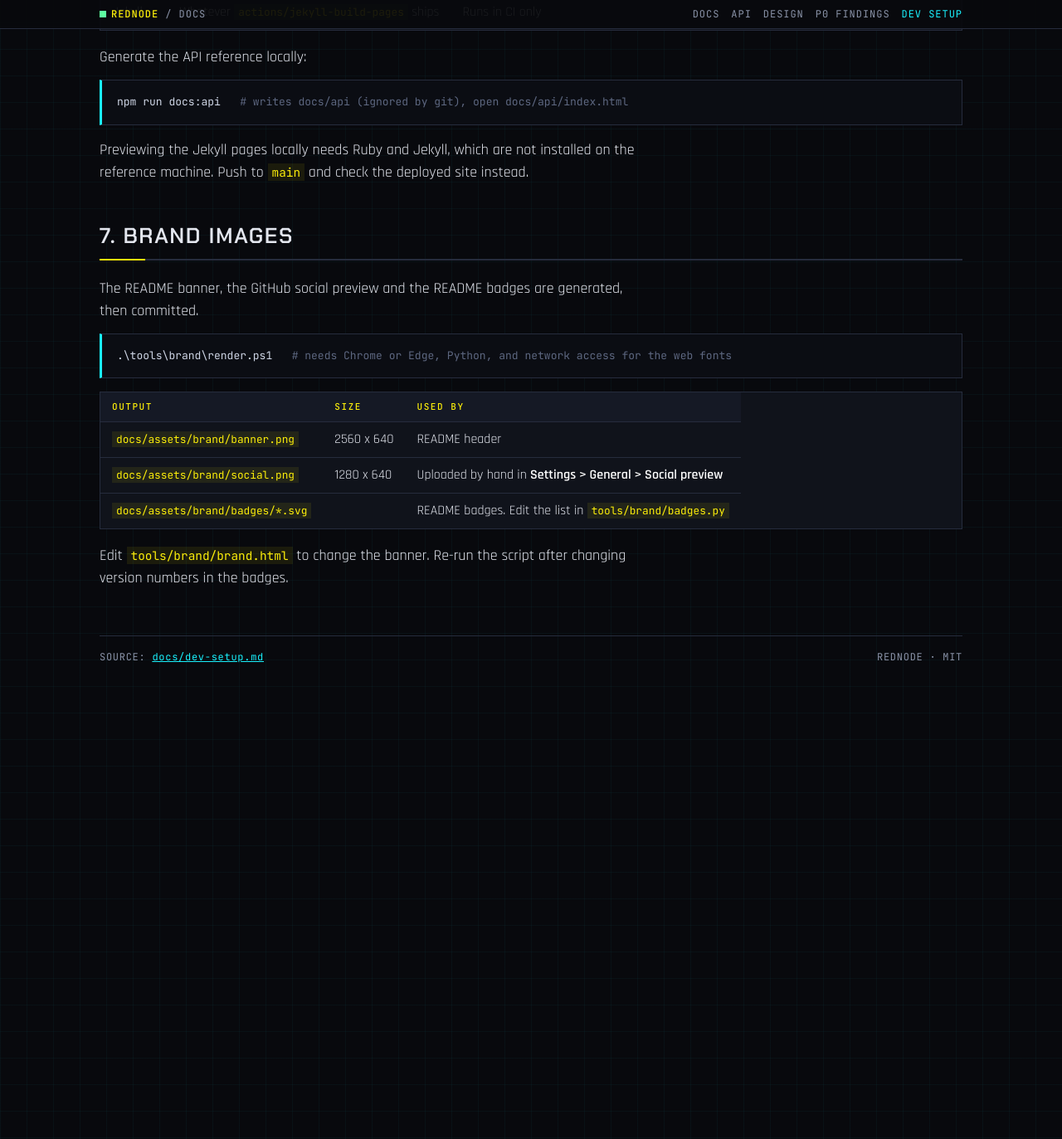
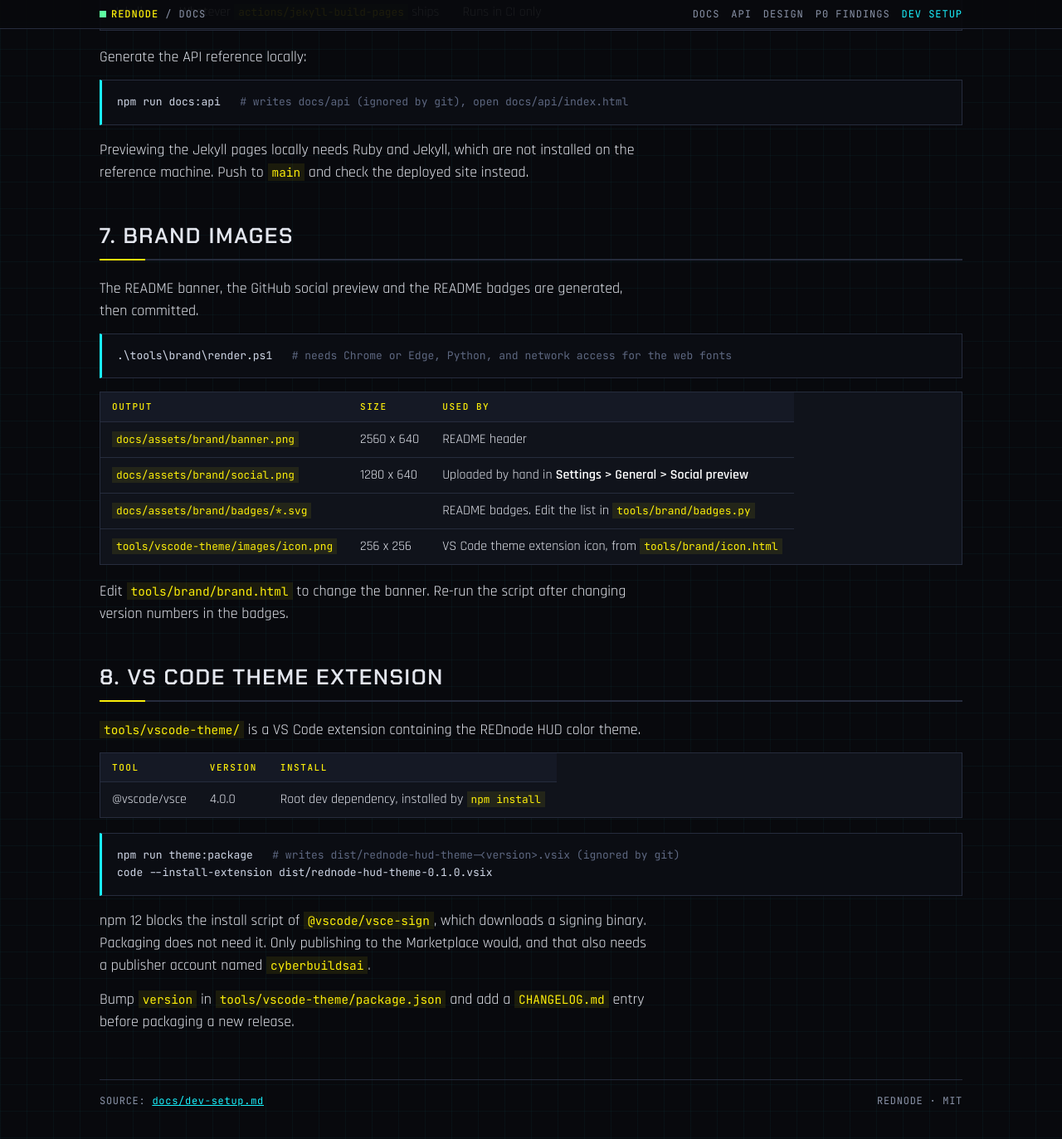
Before and after one commit to CyberbuildsAI/REDnode, a Jekyll site: the page built from docs/dev-setup.md, in a window 1280 px wide and 1400 px high, scrolled down 3877 px. Shown: the top 1373 px of the window at 83% size. Built offline with Jekyll 4.4.1, drawn with Linux system fonts in a browser that asks for light colours; our own code applies the rules of GitHub Pages for plain Markdown files.

Commit message:
Document building and installing the VS Code theme
Co-Authored-By: Claude Opus 5.5 <noreply@anthropic.com>
Claude-Session: https://claude.ai/code/session_01QkNW84wQneonKhZEnY9Ci9

````diff
--- a/docs/dev-setup.md
+++ b/docs/dev-setup.md
@@ -139,5 +139,23 @@ The README banner, the GitHub social preview and the README badges are generated
 | `docs/assets/brand/banner.png` | 2560 x 640 | README header |
 | `docs/assets/brand/social.png` | 1280 x 640 | Uploaded by hand in **Settings > General > Social preview** |
 | `docs/assets/brand/badges/*.svg` | | README badges. Edit the list in `tools/brand/badges.py` |
+| `tools/vscode-theme/images/icon.png` | 256 x 256 | VS Code theme extension icon, from `tools/brand/icon.html` |
 
 Edit `tools/brand/brand.html` to change the banner. Re-run the script after changing version numbers in the badges.
+
+## 8. VS Code theme extension
+
+`tools/vscode-theme/` is a VS Code extension containing the REDnode HUD color theme.
+
+| Tool | Version | Install |
+|---|---|---|
+| @vscode/vsce | 4.0.0 | Root dev dependency, installed by `npm install` |
+
+```powershell
+npm run theme:package   # writes dist/rednode-hud-theme-<version>.vsix (ignored by git)
+code --install-extension dist/rednode-hud-theme-0.1.0.vsix
+```
+
+npm 12 blocks the install script of `@vscode/vsce-sign`, which downloads a signing binary. Packaging does not need it. Only publishing to the Marketplace would, and that also needs a publisher account named `cyberbuildsai`.
+
+Bump `version` in `tools/vscode-theme/package.json` and add a `CHANGELOG.md` entry before packaging a new release.
````
